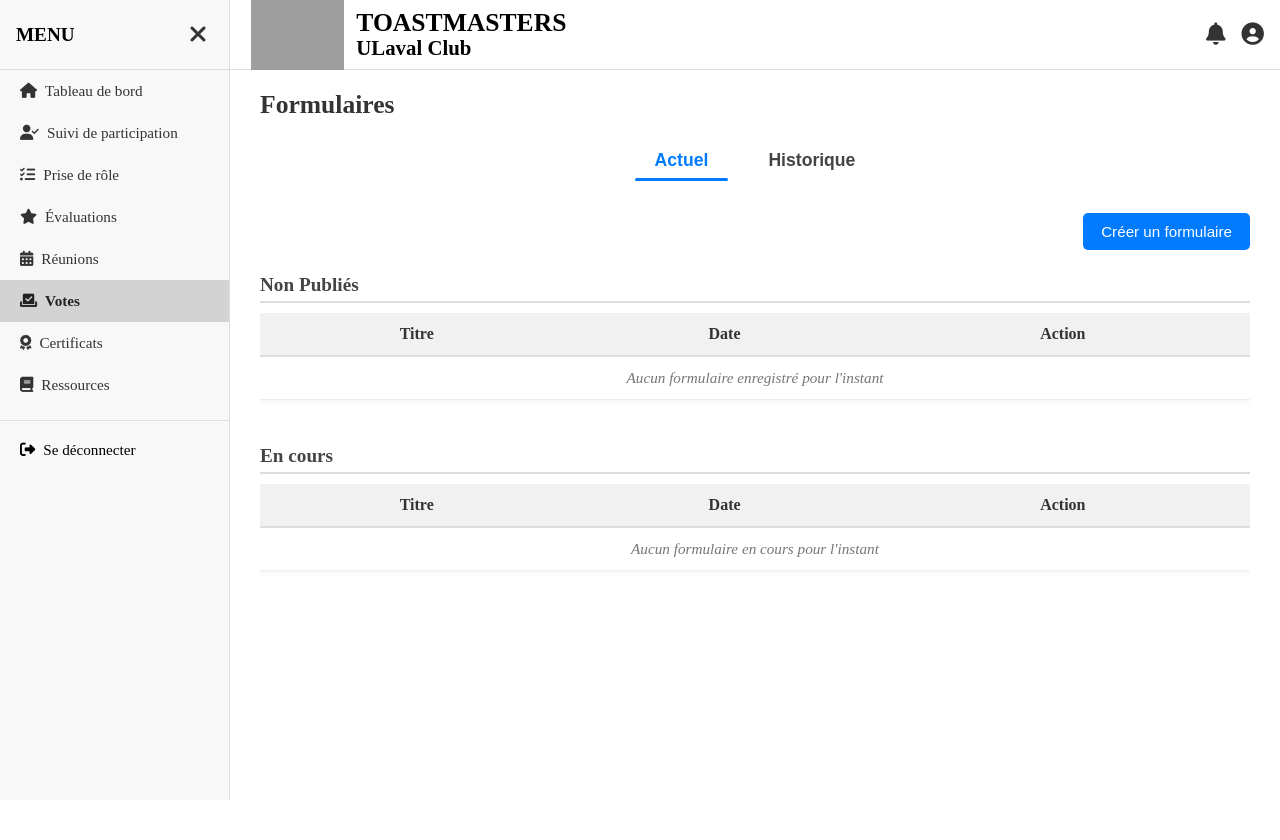
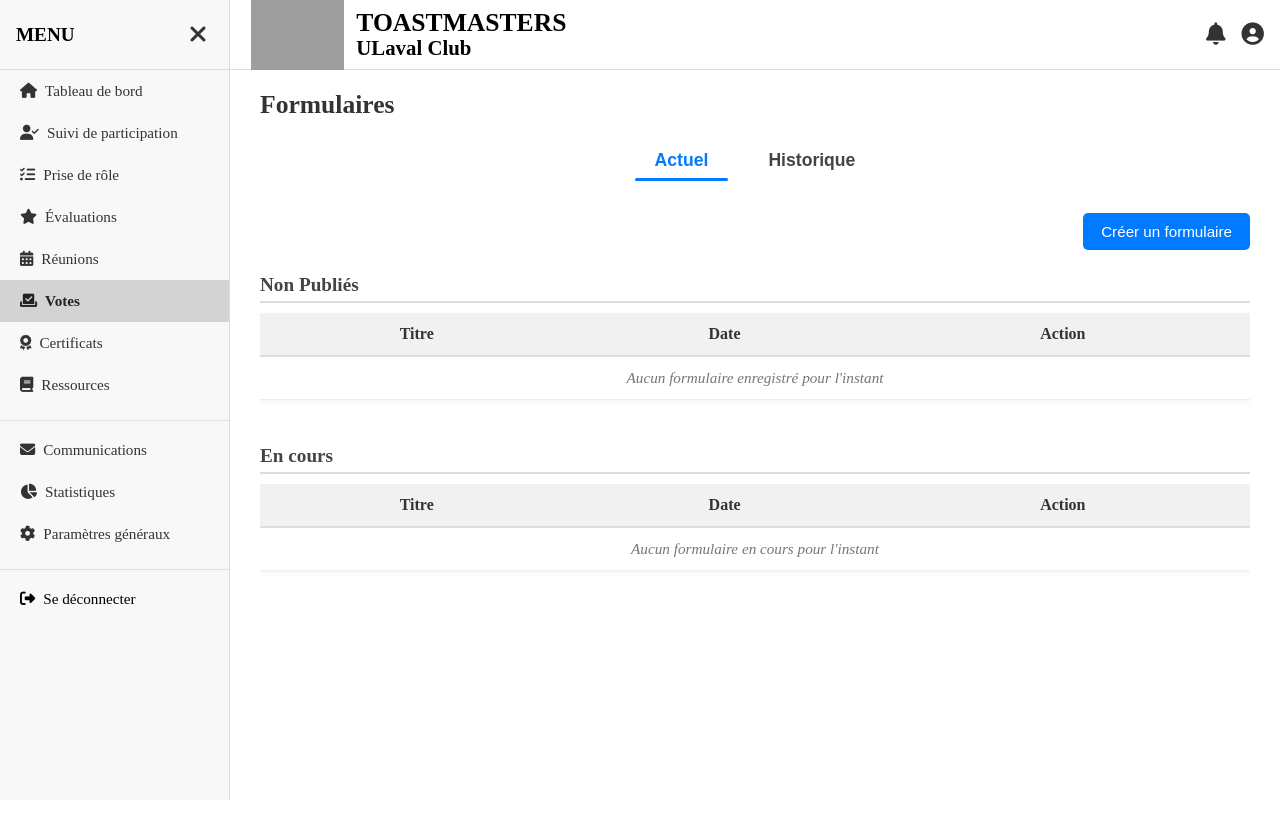
Before and after one commit to wiseley404/ToastmastersFSA-app, a Django app: page /forms/ in a window 1280 px wide. Run offline with Django 5.2, Linux system fonts and the light colour scheme; the visitor is signed in with stand-in values (Sample User, id 1); data that the repository does not hold is empty; parts of the project's set-up code (start-up, migrations or seed data) failed here and were passed over; grey boxes are pictures that could not be loaded.

Commit message:
Add communications and core views with corresponding URLs and templates

```diff
--- a/ToastmastersFSA/ToastmastersFSA/urls.py
+++ b/ToastmastersFSA/ToastmastersFSA/urls.py
@@ -29,6 +29,8 @@ urlpatterns = [
     path("speechs/", include("speechs.urls")),
     path("meetings/", include("meetings.urls")),
     path("forms/", include("forms.urls")),
+    path("communications/", include("communications.urls")),
+    path("core/", include("core.urls")),
 ]
 
 if settings.DEBUG:
--- /dev/null
+++ b/ToastmastersFSA/communications/urls.py
@@ -0,0 +1,7 @@
+from . import views
+from django.urls import path
+
+
+urlpatterns = [
+    path("", views.manage_communications, name='communications')
+]
--- a/ToastmastersFSA/communications/views.py
+++ b/ToastmastersFSA/communications/views.py
@@ -1,3 +1,5 @@
 from django.shortcuts import render
 
 # Create your views here.
+def manage_communications(request):
+    return render(request, "communications/show_communications.html")
--- /dev/null
+++ b/ToastmastersFSA/core/urls.py
@@ -0,0 +1,7 @@
+from django.urls import path
+from . import views
+
+urlpatterns = [
+    path('settings/', views.show_settings, name='settings'),
+    path('statistiques/', views.show_stats, name='statistiques')
+]
--- a/ToastmastersFSA/core/views.py
+++ b/ToastmastersFSA/core/views.py
@@ -1,3 +1,9 @@
 from django.shortcuts import render
 
 # Create your views here.
+def show_settings(request):
+    return render(request, 'core/show_settings.html', {'section_active': 'parametres'})
+
+
+def show_stats(request):
+    return render(request, 'core/show_stats.html', {'section_active':'statistiques'})
--- a/ToastmastersFSA/static/css/sidebar_login.css
+++ b/ToastmastersFSA/static/css/sidebar_login.css
@@ -8,7 +8,7 @@ layout {
   position: fixed;
   top: 0; left: 0;
   height: 100%;
-  /*width: 230px; */
+  width: 230px;
   background: #f8f8f8;
   border-right: 1px solid #ddd;
   transition: width 0.3s ease, transform 0.3s ease;
--- a/ToastmastersFSA/templates/sidebar_login.html
+++ b/ToastmastersFSA/templates/sidebar_login.html
@@ -60,7 +60,6 @@
         </li>
 
         {% if user.is_staff %}
-        {% comment %}
         <li class="sidebar-separator"></li>
 
         <li class="{% if section_active == 'communications' %}active{% endif %}">
@@ -76,12 +75,11 @@
             </a>
         </li>
         <li class="{% if section_active == 'parametres' %}active{% endif %}">
-            <a href="{% url 'parametres' %}" title="Paramètres généraux">
+            <a href="{% url 'settings' %}" title="Paramètres généraux">
                 <i class="fas fa-cog"></i>
                 <span>Paramètres généraux</span>
             </a>
         </li>
-        {% endcomment %}
         {% endif %}
         <li class="sidebar-separator"></li>
         <li class="logout">
```
Also changed, not shown: ToastmastersFSA/communications/templates/communications/show_communications.html (added, +10 -0 lines), ToastmastersFSA/core/templates/core/show_settings.html (added, +10 -0 lines), ToastmastersFSA/core/templates/core/show_stats.html (added, +10 -0 lines).
